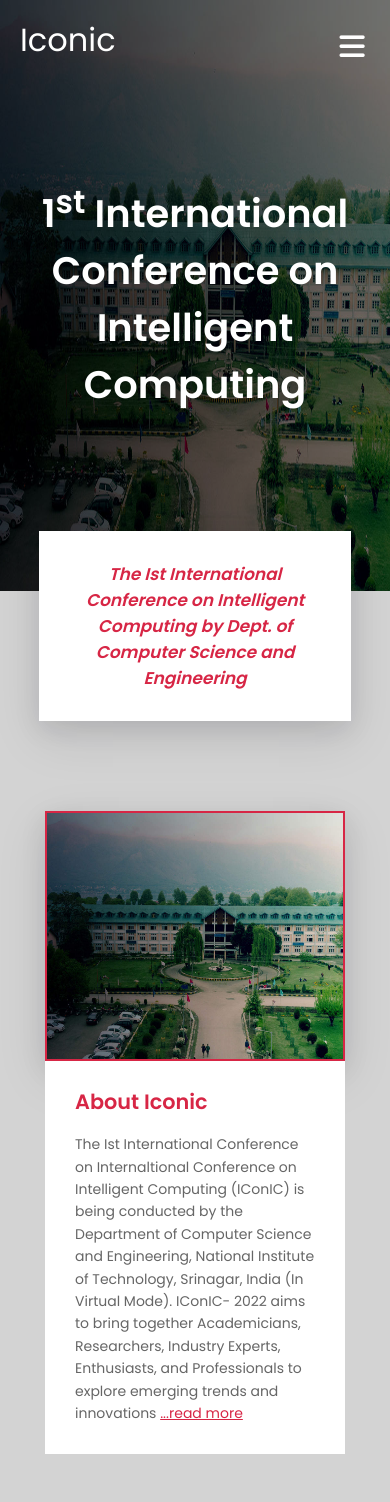
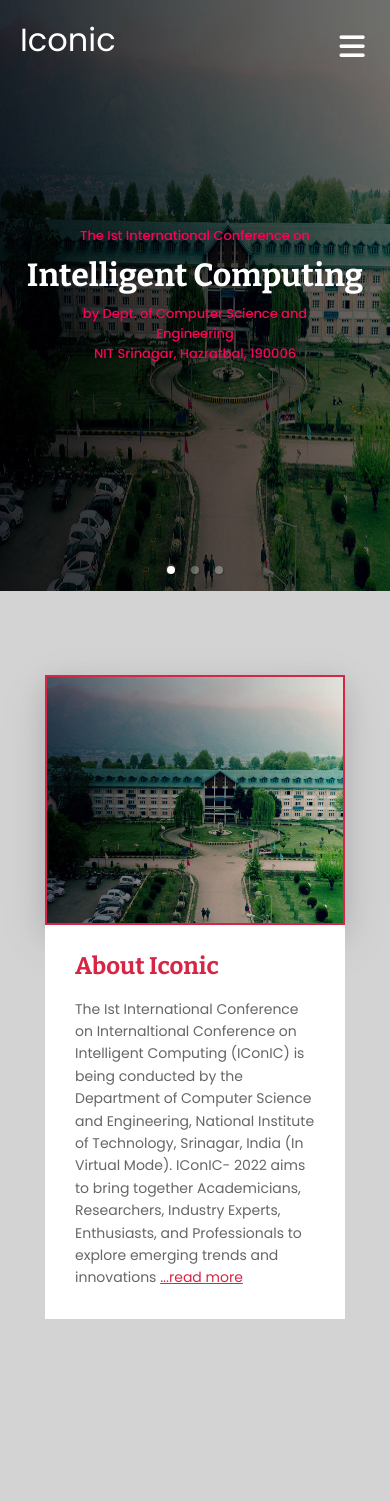
Before and after one commit to Zoyakhatry1/iconic_main, a React (Create React App) app: page / in a window 390 px wide. Shown: the top 1502 px of the page. Built offline with nearby package versions, Linux system fonts and the light colour scheme; grey boxes are pictures that could not be loaded; a web font is replaced by a local one.

Commit message:
responsive

```diff
--- a/src/components/Home.jsx
+++ b/src/components/Home.jsx
@@ -4,7 +4,6 @@
 import { useLocation } from "react-router-dom";
 import { Carousel } from "react-responsive-carousel";
 import ProfileCard from "./ProfileCard";
-import TrackCard from "./TrackCard";
 import TrackCard2 from "./TrackCard2";
 import Contact from "./Contact";
 import { Link } from "react-router-dom";
@@ -58,17 +57,27 @@
           <div className="slide-item">
             <img src={require("../assets/nit_image.jpg")} alt="" />
             <div className="slide-content">
-              <h1>
-                1<sup>st</sup> International Conference on Intelligent Computing
-              </h1>
+              <div className="sub-text">
+                The Ist International Conference on{" "}
+              </div>
+              <h1>Intelligent Computing</h1>
+              <div className="sub-text">
+                by Dept. of Computer Science and Engineering
+                <br /> NIT Srinagar, Hazratbal, 190006
+              </div>
             </div>
           </div>
           <div className="slide-item">
             <img src={require("../assets/scene.jpg")} alt="" />
             <div className="slide-content">
-              <h1>
-                1<sup>st</sup> International Conference on Intelligent Computing
-              </h1>
+              <div className="sub-text">
+                The Ist International Conference on{" "}
+              </div>
+              <h1>Intelligent Computing</h1>
+              <div className="sub-text">
+                by Dept. of Computer Science and Engineering
+                <br /> NIT Srinagar, Hazratbal, 190006
+              </div>
             </div>
           </div>
           <div className="slide-item">
@@ -77,20 +86,19 @@
               alt=""
             />
             <div className="slide-content">
-              <h1>
-                1<sup>st</sup> International Conference on Intelligent Computing
-              </h1>
+              <div className="sub-text">
+                The Ist International Conference on{" "}
+              </div>
+              <h1>Intelligent Computing</h1>
+              <div className="sub-text">
+                by Dept. of Computer Science and Engineering
+                <br /> NIT Srinagar, Hazratbal, 190006
+              </div>
             </div>
           </div>
         </Carousel>
       </section>
       <section id="section-two">
-        <div className="sub-text">
-          <i>
-            The Ist International Conference on Intelligent Computing by Dept.
-            of Computer Science and Engineering
-          </i>
-        </div>
         <div className="about-iconic">
           <img src={require("../assets/nit_image.jpg")} alt="" />
           <div className="about-text">
@@ -146,7 +154,10 @@
         </div>
       </section>
       <section id="tracks" ref={tracks}>
-        <TrackCard />
+        <TrackCard2 />
+        <TrackCard2 />
+        <TrackCard2 />
+        <TrackCard2 />
         <TrackCard2 />
       </section>
       <section id="table">
--- a/src/styles/Contact.css
+++ b/src/styles/Contact.css
@@ -52,7 +52,17 @@
 }
 @media (min-width: 1700px) {
   .map-container iframe {
-    height: 800px;
+    height: 700px;
+  }
+  .address,
+  .contact-heading {
+    font-size: 1.5rem;
+  }
+  .contact-details {
+    font-size: 1.3rem;
+  }
+  .date-table-heading {
+    font-size: 3rem;
   }
 }
 @media (max-width: 980px) {
--- a/src/styles/Profilecard.css
+++ b/src/styles/Profilecard.css
@@ -51,7 +51,7 @@
   background: white;
 }
 
-.card-content h3 {
+.card-content h2 {
   font-size: 25px;
   color: #353535;
 }
@@ -88,7 +88,7 @@
   .card-content {
     width: 250px;
   }
-  .card-content h3 {
+  .card-content h2 {
     font-size: 22px;
   }
   .card-content p {
@@ -98,3 +98,24 @@
     font-size: 25px;
   }
 }
+@media screen and (min-width: 1700px) {
+  .skewed {
+    width: 300px;
+    height: 400px;
+  }
+  #img {
+    transform: skewY(-10deg);
+  }
+  .card-content {
+    width: 500px;
+  }
+  .card-content h2 {
+    font-size: 3.5rem;
+  }
+  .card-content p {
+    font-size: 1.6rem;
+  }
+  .card-content .links i {
+    font-size: 2rem;
+  }
+}
--- a/src/styles/TrackCard.css
+++ b/src/styles/TrackCard.css
@@ -28,20 +28,7 @@
   margin: 15px 0;
   transition: all 0.5s;
 }
-.track-heading {
-  font-family: "Bitter", serif;
-  color: var(--main-color);
-  font-size: 1.6em;
-  line-height: 1.5;
-  padding-bottom: 20px;
-  font-weight: 600;
-  border-bottom: 1px solid rgba(0, 0, 0, 0.3);
-}
-.track-list > * {
-  margin: 20px 0;
-  color: rgb(119, 120, 122);
-  transition: all 0.5s;
-}
+
 .track-card:hover::before {
   background: white;
 }
--- a/src/styles/TrackCard2.css
+++ b/src/styles/TrackCard2.css
@@ -1,13 +1,15 @@
 .expand-tracks {
-  min-width: 300px;
+  min-width: 200px;
   width: 20%;
-  min-height: 300px;
+  min-height: 200px;
+  height: fit-content;
   margin: 20px auto;
   border-radius: 5px;
   display: flex;
   flex-direction: column;
-  justify-content: space-evenly;
+  justify-content: center;
   align-items: center;
+  text-align: center;
   box-shadow: 5px 5px 30px 7px rgba(0, 0, 0, 0.25),
     -5px -5px 30px 7px rgba(0, 0, 0, 0.22);
   background-color: var(--main-color);
@@ -15,9 +17,20 @@
   /* background: url("../assets/21770.jpg") no-repeat right top;
   background-size: cover; */
 }
+.track-heading {
+  font-family: "Bitter", serif;
+  color: var(--main-color);
+  line-height: 1.5;
+  margin: 20px;
+  font-weight: 600;
+}
+.track-list > * {
+  margin: 20px 0;
+  color: rgb(119, 120, 122);
+  transition: all 0.5s;
+}
 .expand.track-heading {
-  margin: 20px;
-  font-size: 2em;
+  font-size: 1.3rem;
   border: none;
   color: white;
 }
--- a/src/styles/home.css
+++ b/src/styles/home.css
@@ -22,11 +22,12 @@
   flex-direction: column;
   align-items: center;
   justify-content: center;
-  font-size: 3.2em;
+  font-size: 2.5em;
 }
 .slide-content h1 {
-  width: 60%;
   color: white;
+  margin: 0%;
+  font-family: "Bitter", serif;
 }
 .slide-content h6 {
   width: 60%;
@@ -52,29 +53,21 @@
 
 #section-two {
   background: #d3d3d3;
+  padding-top: 10vh;
 }
 .sub-text {
   width: 80%;
-  height: fit-content;
-  position: relative;
-  top: -60px;
-  z-index: 19;
-  margin: auto;
-  background: white;
-  padding: 30px;
-  font-size: 20px;
+  padding: 10px;
+  font-size: 0.45em;
   text-align: center;
-  font-weight: 800;
-  color: var(--main-color);
-  box-shadow: rgba(17, 17, 26, 0.1) 0px 8px 24px,
-    rgba(17, 17, 26, 0.1) 0px 16px 48px;
+  font-weight: 500;
+  color: #ff0057;
 }
 .about-iconic {
   display: flex;
   justify-content: center;
   align-items: center;
   padding-bottom: 10vh;
-  margin-top: 30px;
 }
 .about-iconic img {
   width: 400px;
@@ -97,7 +90,8 @@
   color: var(--main-color);
 }
 .about-text .text-heading {
-  font-size: 1.3rem;
+  font-size: 1.5rem;
+  font-family: "Bitter";
   font-weight: 800;
   color: var(--main-color);
   margin-bottom: 20px;
@@ -152,7 +146,15 @@
 /* #################################### */
 /* ########## TRACK CARDS ############ */
 /* #################################### */
-
+#tracks {
+  display: flex;
+  flex-wrap: wrap;
+  justify-content: center;
+  padding: 5vh 5vw;
+}
+#tracks > * {
+  margin: 30px;
+}
 /* #################################### */
 /* ########## Table ################### */
 /* #################################### */
@@ -184,7 +186,7 @@
 
 @media screen and (max-width: 960px) {
   .slide-content {
-    font-size: 2.8em;
+    font-size: 2.5em;
   }
   #speakers-carousel li.slide {
     min-width: 50% !important;
@@ -199,12 +201,8 @@
 }
 @media screen and (max-width: 820px) {
   .slide-content {
-    font-size: 2.5em;
+    font-size: 2.2em;
     align-items: center;
-  }
-  .slide-content h1,
-  .slide-content h6 {
-    width: 70%;
   }
 
   #speakers-carousel li.slide {
@@ -236,7 +234,7 @@
 }
 @media screen and (max-width: 620px) {
   .slide-content {
-    font-size: 2.2em;
+    font-size: 2em;
   }
   .slide-content h1 {
     font-size: 1.2em;
@@ -257,12 +255,12 @@
     font-size: 2em;
     align-items: center;
   }
-  .slide-content h1,
-  .slide-content h6 {
-    width: 80%;
+  .slide-content h1 {
+    width: 90%;
+    font-size: 1em;
   }
   .sub-text {
-    font-size: 17px;
+    font-size: 13px;
   }
   .date-table-heading {
     font-size: 1.5em;
@@ -284,3 +282,26 @@
     width: 300px;
   }
 }
+@media screen and (min-width: 1200px) {
+  .slide-content {
+    font-size: 3.2em;
+  }
+}
+@media screen and (min-width: 1700px) {
+  .about-text .text-heading {
+    font-size: 3.5rem;
+  }
+  .about-text {
+    font-size: 1.4rem;
+  }
+  .about-iconic {
+    padding-bottom: 5vh;
+  }
+  .about-iconic img {
+    width: 500px;
+    height: 500px;
+  }
+  .slide-content {
+    font-size: 5em;
+  }
+}
--- a/src/styles/nav.css
+++ b/src/styles/nav.css
@@ -12,7 +12,7 @@
   z-index: 20;
   margin: 0%;
   padding: 0%;
-  font-size: 1em;
+  font-size: 1rem;
 }
 .sticky-navbar {
   background-color: #fff;
@@ -118,7 +118,7 @@
 .nav-item.people::after {
   display: none;
 }
-@media screen and (max-width: 960px) {
+@media screen and (max-width: 1000px) {
   .navbar.sticky-navbar div .fas {
     color: black;
   }
@@ -174,3 +174,13 @@
     color: white;
   }
 }
+@media screen and (max-width: 1100px) {
+  .navbar {
+    font-size: 0.85rem;
+  }
+}
+@media screen and (min-width: 1700px) {
+  .navbar {
+    font-size: 1.4rem;
+  }
+}
```
